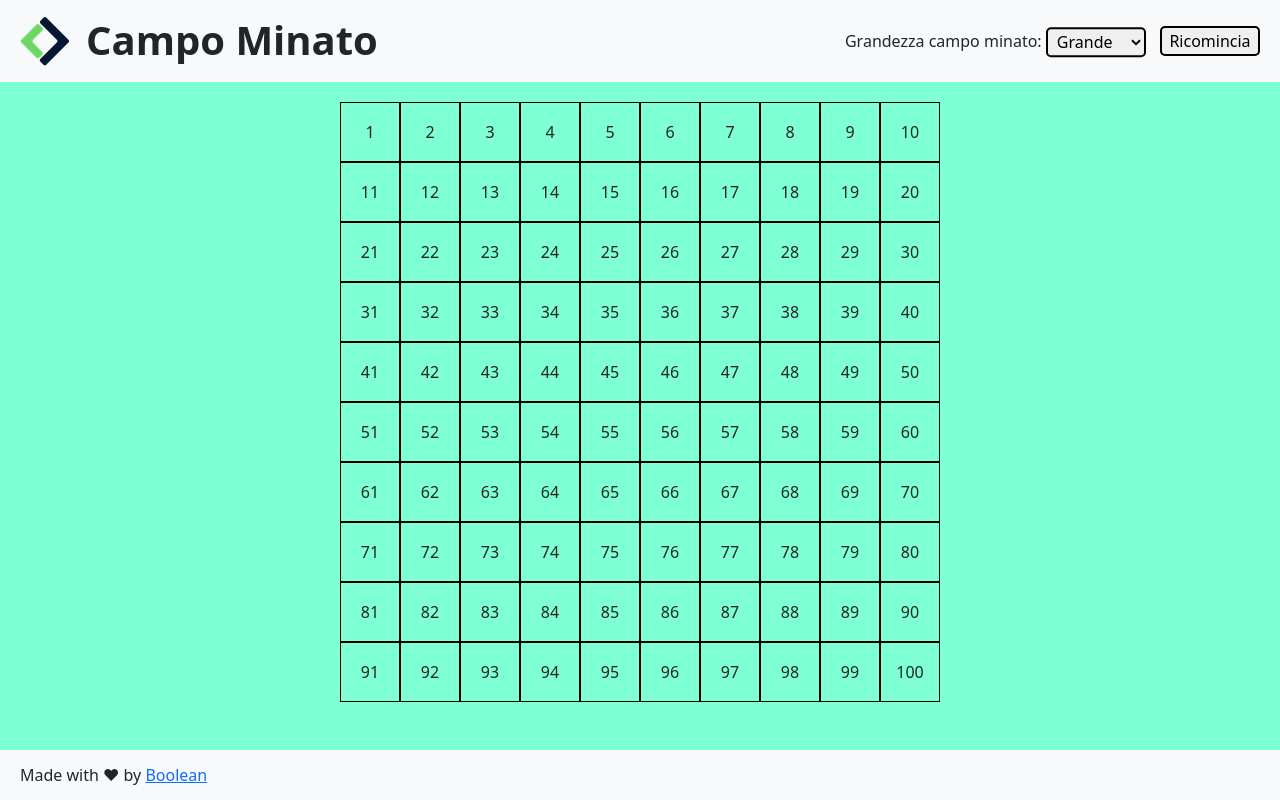
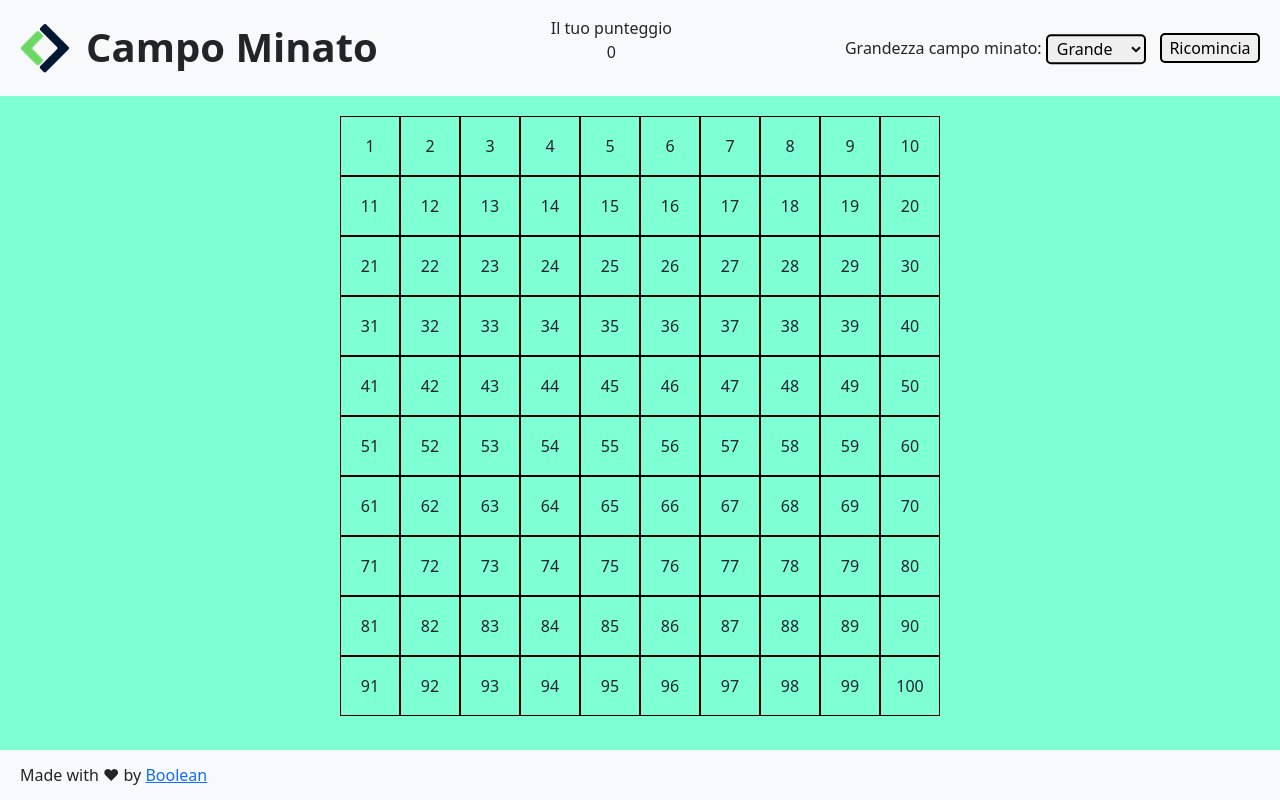
Before and after one commit to FrancescoM95/js-campominato-dom, a plain HTML site: page index.html in a window 1280 px wide. Both pictures are taken after a click on the button "Play". Drawn offline with nearby package versions, Linux system fonts and the light colour scheme.

Commit message:
milestone 1

```diff
--- a/index.html
+++ b/index.html
@@ -34,6 +34,10 @@
                     <img src="Logo.png" alt="Logo" class="d-inline-block">
                     <h1>Campo Minato</h1>
                 </div>
+                <div class="text-center">
+                    Il tuo punteggio
+                    <p id="score"></p>
+                </div>
                 <div class="mx-2">
                     <form id="form">
                         <label for="level">Grandezza campo minato:</label>
--- a/js/script.js
+++ b/js/script.js
@@ -6,6 +6,7 @@ const play = document.getElementById('play');
 const grid = document.getElementById('grid');
 const form = document.getElementById('form');
 const level = document.getElementById('level');
+const scoreElement = document.getElementById('score');
 
 
 //* FUNZIONI
@@ -41,6 +42,8 @@ form.addEventListener('submit', (e) => {
     const selectedLevel = parseInt(level.value);
     let rows;
     let cols;
+    let score = 0;
+    scoreElement.innerText = score;
 
     if (selectedLevel === 1) {
         rows = 10;
@@ -59,11 +62,13 @@ form.addEventListener('submit', (e) => {
         const cell = createCell(i, selectedLevel);
         grid.appendChild(cell);
 
-        // Al click, la cella si colora d'azzurro e stampiamo il numero corrispondente in console
+        // Al click, la cella si colora d'azzurro e stampiamo il numero corrispondente in console e mostriamo il punteggio in pagina
         cell.addEventListener('click', () => {
             if (cell.classList.contains('clicked')) return;
             cell.classList.add('clicked');
             console.log('Il numero della cella è:', i);
+            ++score;
+            scoreElement.innerText = score;
         });
     }
 
```
